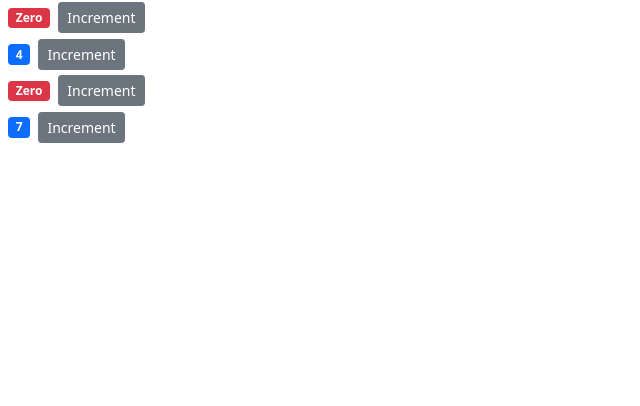
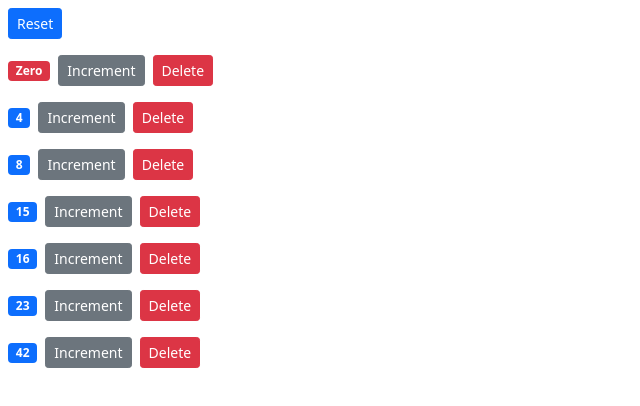
Before and after one commit to benmerchant/react-counter-mosh, a React (Create React App) app: page / in a window 1280 px wide. Shown: the top 406 px of the page, without its empty margins (0-640 px from the left). Built offline with nearby package versions, Linux system fonts and the light colour scheme.

Commit message:
Delete Button working Reset button not

```diff
--- a/public/index.html
+++ b/public/index.html
@@ -24,7 +24,7 @@
       work correctly both with client-side routing and a non-root public URL.
       Learn how to configure a non-root public URL by running `npm run build`.
     -->
-    <title>React App</title>
+    <title>Ben Merchant - React_00</title>
   </head>
   <body>
     <noscript>You need to enable JavaScript to run this app.</noscript>
--- a/src/components/counter.jsx
+++ b/src/components/counter.jsx
@@ -2,20 +2,9 @@
 
 class Counter extends Component {
   state = {
-    value: this.props.value,
+    value: this.props.counter.value,
     // tags: [],
   };
-
-  // renderTags() {
-  //   if (this.state.tags.length === 0) return <p>There are no tags</p>;
-  //   return (
-  //     <ul>
-  //       {this.state.tags.map((tag) => (
-  //         <li key={tag}>{tag}</li>
-  //       ))}
-  //     </ul>
-  //   );
-  // }
 
   handleIncrement = () => {
     this.setState({ value: this.state.value + 1 });
@@ -31,8 +20,12 @@
         >
           Increment
         </button>
-        {/* {this.state.tags.length === 0 && 'Please create a new tag!'}
-        {this.renderTags()} */}
+        <button
+          onClick={() => this.props.onDelete(this.props.counter.id)}
+          className='btn btn-danger btn-sm m-2'
+        >
+          Delete
+        </button>
       </div>
     );
   }
--- a/src/components/counters.jsx
+++ b/src/components/counters.jsx
@@ -6,15 +6,42 @@
     counters: [
       { id: 1, value: 0 },
       { id: 2, value: 4 },
-      { id: 3, value: 0 },
-      { id: 4, value: 7 },
+      { id: 3, value: 8 },
+      { id: 4, value: 15 },
+      { id: 5, value: 16 },
+      { id: 6, value: 23 },
+      { id: 7, value: 42 },
     ],
   };
+
+  handleReset = () => {
+    const counters = this.state.counters.map((c) => {
+      c.value = 0;
+      return c;
+    });
+    this.setState({ counters });
+  };
+
+  handleDelete = (counterId) => {
+    const counters = this.state.counters.filter((c) => c.id !== counterId);
+    this.setState({ counters });
+  };
+
   render() {
     return (
       <div>
+        <button
+          onClick={this.handleReset}
+          className='btn btn-primary btn-sm m-2'
+        >
+          Reset
+        </button>
         {this.state.counters.map((counter) => (
-          <Counter key={counter.id} value={counter.value} />
+          <Counter
+            key={counter.id}
+            onDelete={this.handleDelete}
+            counter={counter}
+          />
         ))}
       </div>
     );
```
